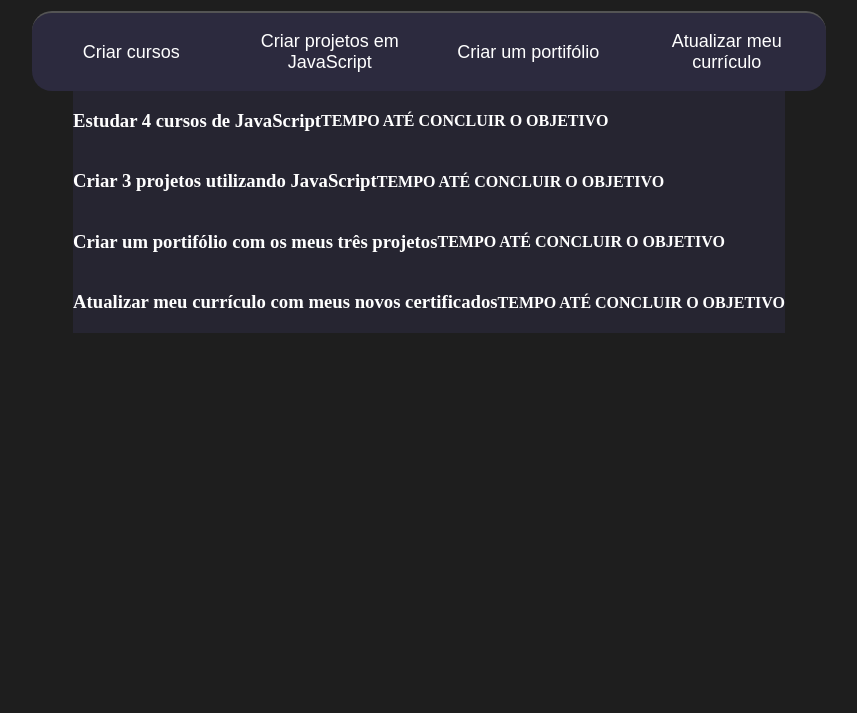
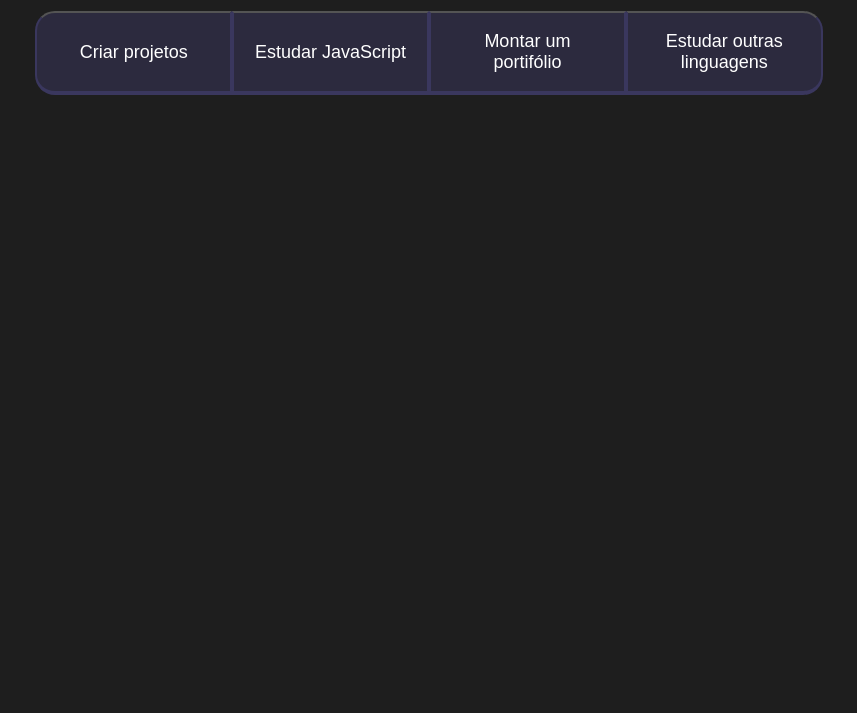
Before and after one commit to Bielzinmilgrau/Bielzin3J, a plain HTML site: page index.html in a window 1280 px wide. Shown: the part 87-800 px from the top of the page, without its empty margins (211-1068 px from the left). Drawn offline with Linux system fonts and the light colour scheme.

Commit message:
06/06/2024

```diff
--- a/index.html
+++ b/index.html
@@ -2,48 +2,54 @@
 <html lang="en">
 <head>
     <meta charset="UTF-8">
+    <meta http-equiv="X-UA-Compatible" content="IE=edge">
     <meta name="viewport" content="width=device-width, initial-scale=1.0">
     <title>Meus objetivos do ano</title>
     <link rel="stylesheet" href="style.css">
 </head>
 <body>
     <section class="conteudo-principal">
-        <h2 class="titulo-principal">   Meus objetivos do ano <span>_</span>     </h2>
-        <div class="botoes">
-            <button class="botao">Criar cursos</button>
-            <button class="botao">Criar projetos em JavaScript</button>
-            <button class="botao">Criar um portifólio</button>
-            <button class="botao">Atualizar meu currículo</button>
+        <h2 class="titulo-principal">Meus objetivos do ano<Span>_</Span></h2>
+        <div class="botoes"><button class="botao">Criar projetos</button>
+            <button class="botao">Estudar JavaScript</button>
+            <button class="botao">Montar um portifólio</button>
+            <button class="botao">Estudar outras linguagens</button>
         </div>
         <div class="abas-textos">
             <div class="aba-conteudo">
-                <h3 class="aba-conteudo-titulo-principal">Estudar 4 cursos de JavaScript</h3>
-                <h4 class="aba-conteudo-titulo-secundario">TEMPO ATÉ CONCLUIR O OBJETIVO</h4>
+                <h2 class="aba-conteudo-titulo-principal">
+                    Criar 3 projetos usando javascript
+                </h2>
+                <h3 class="aba-conteudo-titulo-secundario">
+                    TEMPO PARA CONCLUIR O OBJETIVO
+                </h3>
             </div>
             <div class="aba-conteudo">
-                <h3 class="aba-conteudo-titulo-principal">Criar 3 projetos utilizando JavaScript</h3>
-                <h4 class="aba-conteudo-titulo-secundario">TEMPO ATÉ CONCLUIR O OBJETIVO</h4>
+                <h2 class="aba-conteudo-titulo-principal">
+                    FAZER 5 CURSOS DO JAVASCRIPT
+                </h2>
+                <h3 class="aba-conteudo-titulo-secundario">
+                    TEMPO PARA CONCLUIR O OBJETIVO
+                </h3>
             </div>
             <div class="aba-conteudo">
-                <h3 class="aba-conteudo-titulo-principal">Criar um portifólio com os meus três projetos</h3>
-                <h4 class="aba-conteudo-titulo-secundario">TEMPO ATÉ CONCLUIR O OBJETIVO</h4>
+                <h2 class="aba-conteudo-titulo-principal">
+                    Colocar no meu portifólio meus 3 novos projetos usando JavaScript
+                </h2>
+                <h3 class="aba-conteudo-titulo-secundario">
+                    TEMPO PARA CONCLUIR O OBJETIVO
+                </h3>
             </div>
             <div class="aba-conteudo">
-                <h3 class="aba-conteudo-titulo-principal">Atualizar meu currículo com meus novos certificados</h3>
-                <h4 class="aba-conteudo-titulo-secundario">TEMPO ATÉ CONCLUIR O OBJETIVO</h4>
+                <h2 class="aba-conteudo-titulo-principal">
+                    Estudar outras linguagens
+                </h2>
+                <h3 class="aba-conteudo-titulo-secundario">
+                    TEMPO PARA CONCLUIR O OBJETIVO
+                </h3>
             </div>
         </div>
     </section>
-
-    <script src="main.js"></script>
-</body>
-</html>  </div>
-            <div class="aba-conteudo-titulo-pricipal">
-
-            </div>
-        </div>
-    </section>
-
     <script src="main.js"></script>
 </body>
 </html>
--- a/main.js
+++ b/main.js
@@ -1,11 +1,12 @@
-const botoes = document.querySelectorAll(".botao");
-
-
-for (let i = 0 ; i < botoes.length ; i++){
-    botoes[i].onclick = function (){
-        for (let j = 0; j < botoes.length ; j++){
-            botoes[j].classList.remove("ativo")
-        }
-        botoes[i].classList.add("ativo")
+const botoes  = document.querySelectorAll(".botao");
+const conteudo  = document.querySelectorAll(".aba-conteudo");
+for (let i = 0; i < botoes.length ; i++){
+    botoes[i].onclick = function(){
+    for (j=0;j<botoes.length;j++){
+        botoes[j].classList.remove("ativo");
+        conteudo[j].classList.remove("ativo")
     }
+    botoes[i].classList.add("ativo")
+    conteudo[i].classList.add("ativo")
+  }
 }
--- a/style.css
+++ b/style.css
@@ -1,80 +1,79 @@
-:root {
-    --cor-de-fundo: #1e1e1e;
-    --verde: #6fff57;
-    --branco: #FFFFFF;
-    --botao-ativo: #3a375e;
+:root{
+    --cor-de-fundo:#1e1e1e;
+    --verde:#5FFF57;
+    --branco:#FFFFFF;
+    --botao-ativo:#3A375E;
     --botao-inativo: rgba(58,55,94,0.5);
     --texto-fundo: rgba(58,55,94,0.3);
 }
+
 *{
-
+    background-color: var(--cor-de-fundo);
     color: var(--branco);
 }
-body{
-    background-color: var(--cor-de-fundo);
-}
-
 span{
-    color: var(--verde);
+   color: #5FFF57;
 }
 .conteudo-principal{
     display: flex;
     flex-direction: column;
     justify-content: center;
     align-items: center;
+    max-width: 1200px;
     width: 100%;
-    max-width: 1200px;
     margin: 0  auto;
 
 }
+
 .titulo-principal{
     text-align: center;
     width: 100%;
     font-size: 32px;
 }
-.botao {
+.botoes{
+    display: block;
+
+}
+.botao{
     background-color: var(--botao-inativo);
-    color: white;
+    color:white;
     display: flex;
     justify-content: center;
     align-items: center;
+    width: 100%;
+    font-size: 18px;
     padding: 1em;
-    font-size: 18px;
-    width: 100%;
-    border-bottom: 4px solid var (var(--botao-ativo));
-    border-left: 2px solid var (var(--botao-ativo));
-    border-right: 2px solid var (var(--botao-ativo));
+    border-bottom: 4px solid var(--botao-ativo);
+    border-left: 2px solid var(--botao-ativo);
+    border-right: 2px solid var(--botao-ativo);
+}
+.botao{
+    border-radius: 20px 20px 20px 20px;
 }
 .ativo{
     background-color: var(--botao-ativo);
-    border-bottom: 4px solid var(--verde);
+    border-bottom: 2px solid var(--verde);
+}
+@media screen and (min-width: 700px) {
+    .botoes{
+        display: flex;
+    }
+    .botao{
+        border-radius: 0%;
+    }
+    .botao:first-child{
+        border-radius: 20px 0px 0px 20px;
+    }
+    .botao:last-child{
+        border-radius: 0px 20px 20px 0px;
+    }
+}
+.ativo{
+    background-color: var(--botao-ativo) ;
 }
 .aba-conteudo{
-    background-color: var(--texto-fundo);
     display: none;
 }
-.aba-conteudo,.ativo{
-    display: flex;
+.aba-conteudo.ativo{
+    display: block;
 }
-
-.botoes {
-    display: block;
-
-}
-.botao:first-child{
-    border-radius: 20px 20px 0 0;
-}
-.botao:last-child {
-    border-radius: 0 0 20px 20px;
-}
-@media screen and (min-width:700px) {
-    .botoes{
-     display: flex;
-    }
-    .botao:first-child{
-        border-radius: 20px 0 0 20px;
-    }
-    .botao:last-child{
-        border-radius: 0 20px 20px 0;
-    }
-}
```
Also changed, not shown: 2 other files.
